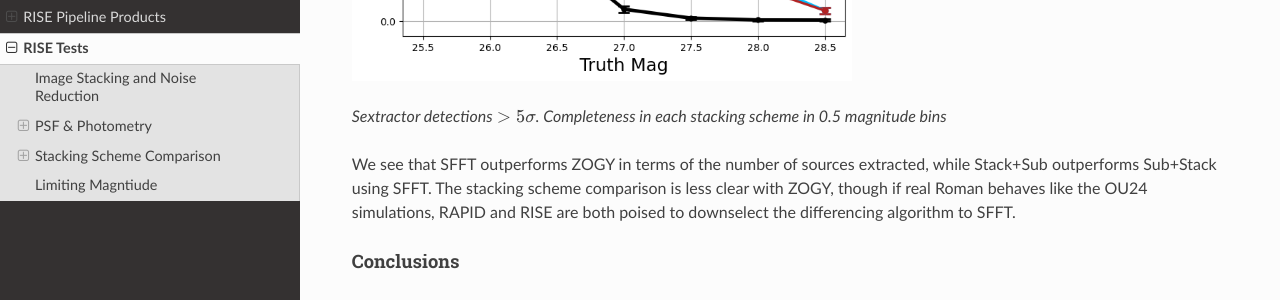
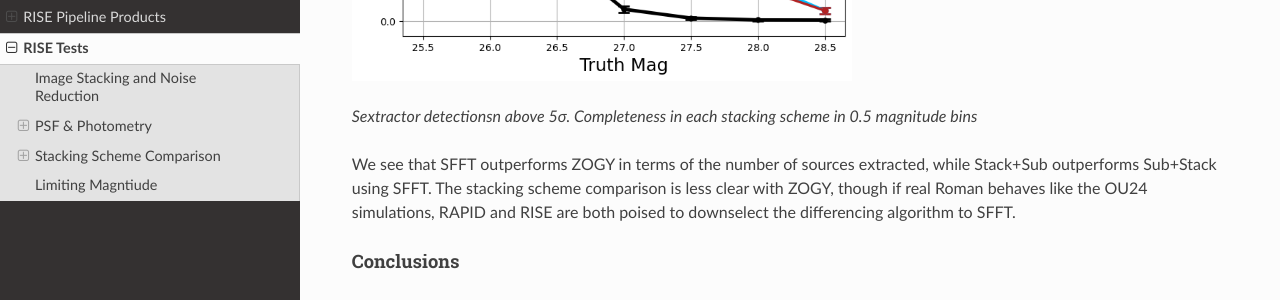
Before and after one commit to joseph-santana/RISE-docs, a Sphinx documentation site: the page built from source/tests.rst, in a window 1280 px wide and 900 px high, scrolled down 9118 px. Shown: the part 164-464 px from the top of the window. Built offline with Sphinx 7.4.7 and the Read the Docs theme 3.1.0, drawn with Linux system fonts in a browser that asks for light colours.

Commit message:
Update stacking scheme tests

```diff
--- a/source/tests.rst
+++ b/source/tests.rst
@@ -169,7 +169,7 @@ Below is a completeness plot showing the number of sources extracted from a sing
 
 |zogy_completeness| |sfft_completeness|
 
-*Sextractor detections* :math:`> 5\sigma`\ *. Completeness in each stacking scheme in 0.5 magnitude bins*
+*Sextractor detectionsn above 5σ. Completeness in each stacking scheme in 0.5 magnitude bins*
 
 .. |zogy_completeness| image:: /images/091126/zogy_completeness.png
    :width: 500
```
